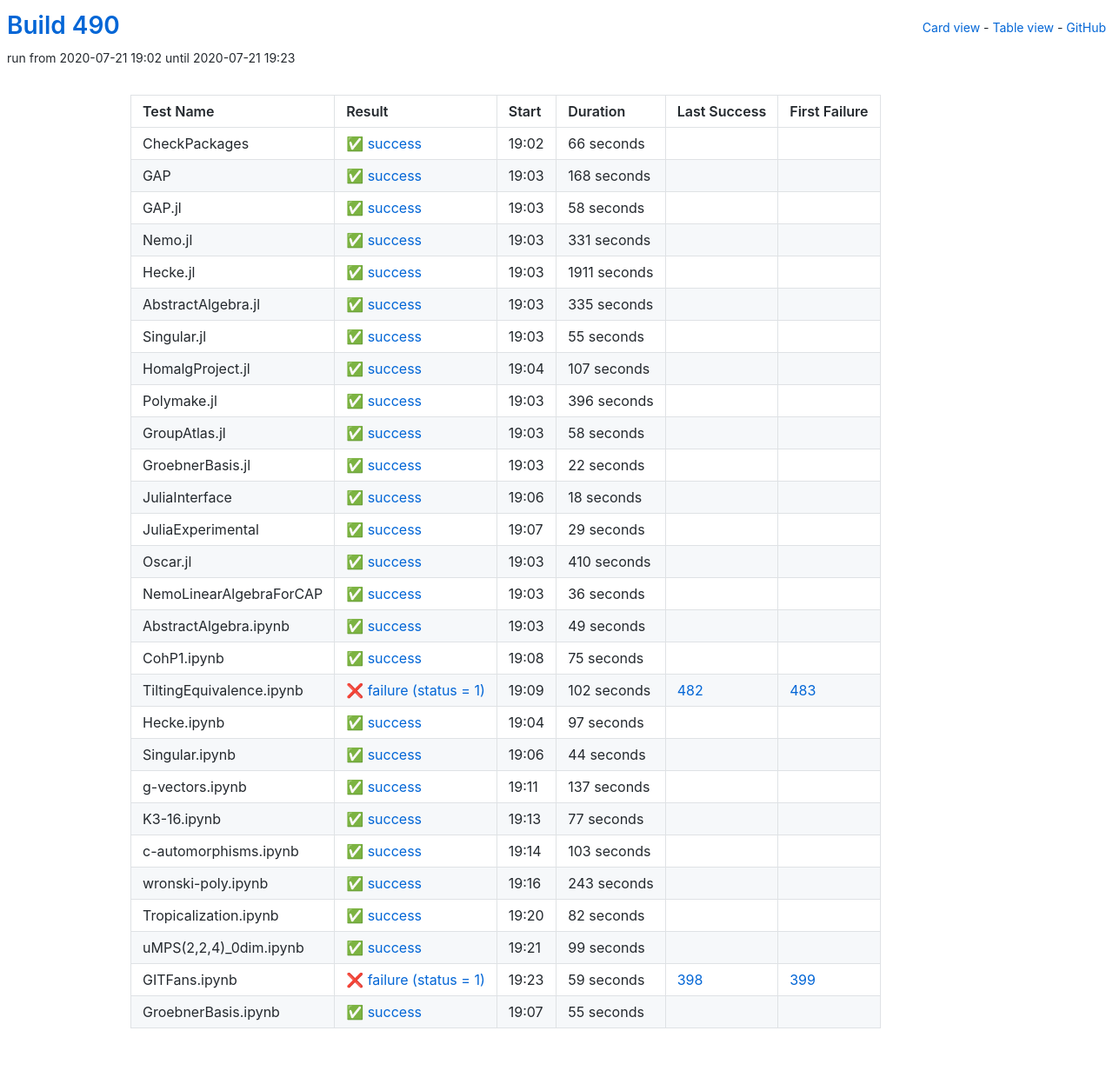
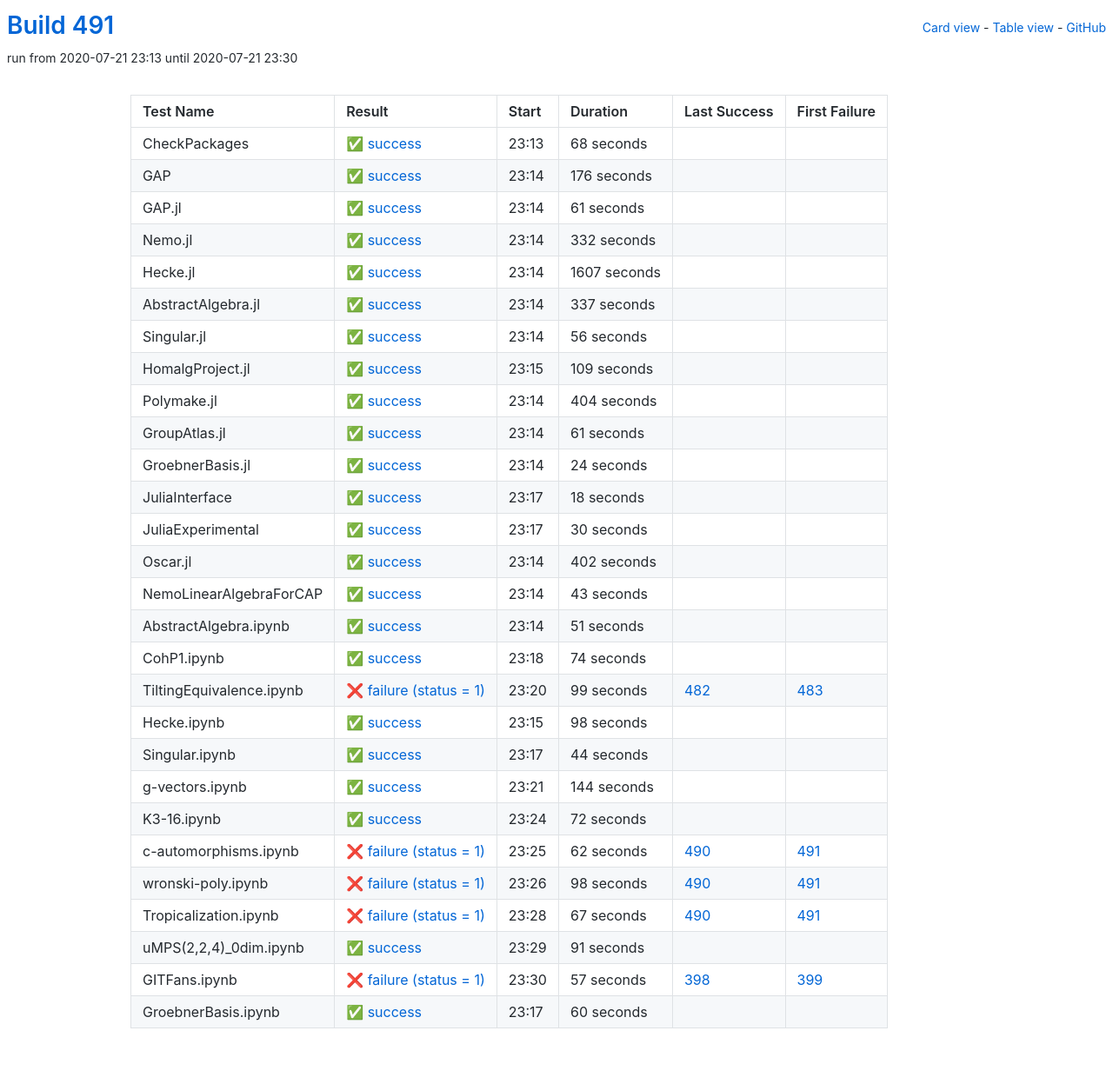
Before and after one commit to oscar-system/oscar-ci-status-stable, a Jekyll site: the page built from table.html, in a window 1280 px wide. Shown: the whole page at 87% size. Built offline with Jekyll 4.4.1, drawn with Linux system fonts in a browser that asks for light colours.

Commit message:
Build #491

```diff
--- a/_data/ci.yml
+++ b/_data/ci.yml
@@ -1,6 +1,6 @@
 ---
-build: 490
-build_url: https://oscarci.mathematik.uni-kl.de/job/oscar-stable/490/
+build: 491
+build_url: https://oscarci.mathematik.uni-kl.de/job/oscar-stable/491/
 job: oscar-stable
 organization: oscar-system
 repo: oscar-ci-status-stable
@@ -8,140 +8,140 @@ repourl: https://github.com/oscar-system/oscar-ci-status-stable
 tests:
 - name: CheckPackages
   id: checkpackages
-  log: https://oscarci.mathematik.uni-kl.de/job/oscar-stable/490/artifact/logs/build-490/CheckPackages.log
-  start: 2020-07-21 19:02
+  log: https://oscarci.mathematik.uni-kl.de/job/oscar-stable/491/artifact/logs/build-491/CheckPackages.log
+  start: 2020-07-21 23:13
   success: true
   exitcode: 0
   status: success
-  duration: 66
+  duration: 68
   last_success: false
   last_success_url:
   first_failure: false
   first_failure_url:
 - name: GAP
   id: gap
-  log: https://oscarci.mathematik.uni-kl.de/job/oscar-stable/490/artifact/logs/build-490/GAP.log
-  start: 2020-07-21 19:03
+  log: https://oscarci.mathematik.uni-kl.de/job/oscar-stable/491/artifact/logs/build-491/GAP.log
+  start: 2020-07-21 23:14
   success: true
   exitcode: 0
   status: success
-  duration: 168
+  duration: 176
   last_success: false
   last_success_url:
   first_failure: false
   first_failure_url:
 - name: GAP.jl
   id: gap-jl
-  log: https://oscarci.mathematik.uni-kl.de/job/oscar-stable/490/artifact/logs/build-490/GAP.jl.log
-  start: 2020-07-21 19:03
+  log: https://oscarci.mathematik.uni-kl.de/job/oscar-stable/491/artifact/logs/build-491/GAP.jl.log
+  start: 2020-07-21 23:14
   success: true
   exitcode: 0
   status: success
-  duration: 58
+  duration: 61
   last_success: false
   last_success_url:
   first_failure: false
   first_failure_url:
 - name: Nemo.jl
   id: nemo-jl
-  log: https://oscarci.mathematik.uni-kl.de/job/oscar-stable/490/artifact/logs/build-490/Nemo.jl.log
-  start: 2020-07-21 19:03
+  log: https://oscarci.mathematik.uni-kl.de/job/oscar-stable/491/artifact/logs/build-491/Nemo.jl.log
+  start: 2020-07-21 23:14
   success: true
   exitcode: 0
   status: success
-  duration: 331
+  duration: 332
   last_success: false
   last_success_url:
   first_failure: false
   first_failure_url:
 - name: Hecke.jl
   id: hecke-jl
-  log: https://oscarci.mathematik.uni-kl.de/job/oscar-stable/490/artifact/logs/build-490/Hecke.jl.log
-  start: 2020-07-21 19:03
+  log: https://oscarci.mathematik.uni-kl.de/job/oscar-stable/491/artifact/logs/build-491/Hecke.jl.log
+  start: 2020-07-21 23:14
   success: true
   exitcode: 0
   status: success
-  duration: 1911
+  duration: 1607
   last_success: false
   last_success_url:
   first_failure: false
   first_failure_url:
 - name: AbstractAlgebra.jl
   id: abstractalgebra-jl
-  log: https://oscarci.mathematik.uni-kl.de/job/oscar-stable/490/artifact/logs/build-490/AbstractAlgebra.jl.log
-  start: 2020-07-21 19:03
+  log: https://oscarci.mathematik.uni-kl.de/job/oscar-stable/491/artifact/logs/build-491/AbstractAlgebra.jl.log
+  start: 2020-07-21 23:14
   success: true
   exitcode: 0
   status: success
-  duration: 335
+  duration: 337
   last_success: false
   last_success_url:
   first_failure: false
   first_failure_url:
 - name: Singular.jl
   id: singular-jl
-  log: https://oscarci.mathematik.uni-kl.de/job/oscar-stable/490/artifact/logs/build-490/Singular.jl.log
-  start: 2020-07-21 19:03
+  log: https://oscarci.mathematik.uni-kl.de/job/oscar-stable/491/artifact/logs/build-491/Singular.jl.log
+  start: 2020-07-21 23:14
   success: true
   exitcode: 0
   status: success
-  duration: 55
+  duration: 56
   last_success: false
   last_success_url:
   first_failure: false
   first_failure_url:
 - name: HomalgProject.jl
   id: homalgproject-jl
-  log: https://oscarci.mathematik.uni-kl.de/job/oscar-stable/490/artifact/logs/build-490/HomalgProject.jl.log
-  start: 2020-07-21 19:04
+  log: https://oscarci.mathematik.uni-kl.de/job/oscar-stable/491/artifact/logs/build-491/HomalgProject.jl.log
+  start: 2020-07-21 23:15
   success: true
   exitcode: 0
   status: success
-  duration: 107
+  duration: 109
   last_success: false
   last_success_url:
   first_failure: false
   first_failure_url:
 - name: Polymake.jl
   id: polymake-jl
-  log: https://oscarci.mathematik.uni-kl.de/job/oscar-stable/490/artifact/logs/build-490/Polymake.jl.log
-  start: 2020-07-21 19:03
+  log: https://oscarci.mathematik.uni-kl.de/job/oscar-stable/491/artifact/logs/build-491/Polymake.jl.log
+  start: 2020-07-21 23:14
   success: true
   exitcode: 0
   status: success
-  duration: 396
+  duration: 404
   last_success: false
   last_success_url:
   first_failure: false
   first_failure_url:
 - name: GroupAtlas.jl
   id: groupatlas-jl
-  log: https://oscarci.mathematik.uni-kl.de/job/oscar-stable/490/artifact/logs/build-490/GroupAtlas.jl.log
-  start: 2020-07-21 19:03
+  log: https://oscarci.mathematik.uni-kl.de/job/oscar-stable/491/artifact/logs/build-491/GroupAtlas.jl.log
+  start: 2020-07-21 23:14
   success: true
   exitcode: 0
   status: success
-  duration: 58
+  duration: 61
   last_success: false
   last_success_url:
   first_failure: false
   first_failure_url:
 - name: GroebnerBasis.jl
   id: groebnerbasis-jl
-  log: https://oscarci.mathematik.uni-kl.de/job/oscar-stable/490/artifact/logs/build-490/GroebnerBasis.jl.log
-  start: 2020-07-21 19:03
+  log: https://oscarci.mathematik.uni-kl.de/job/oscar-stable/491/artifact/logs/build-491/GroebnerBasis.jl.log
+  start: 2020-07-21 23:14
   success: true
   exitcode: 0
   status: success
-  duration: 22
+  duration: 24
   last_success: false
   last_success_url:
   first_failure: false
   first_failure_url:
 - name: JuliaInterface
   id: juliainterface
-  log: https://oscarci.mathematik.uni-kl.de/job/oscar-stable/490/artifact/logs/build-490/JuliaInterface.log
-  start: 2020-07-21 19:06
+  log: https://oscarci.mathematik.uni-kl.de/job/oscar-stable/491/artifact/logs/build-491/JuliaInterface.log
+  start: 2020-07-21 23:17
   success: true
   exitcode: 0
   status: success
@@ -152,92 +152,92 @@ tests:
   first_failure_url:
 - name: JuliaExperimental
   id: juliaexperimental
-  log: https://oscarci.mathematik.uni-kl.de/job/oscar-stable/490/artifact/logs/build-490/JuliaExperimental.log
-  start: 2020-07-21 19:07
+  log: https://oscarci.mathematik.uni-kl.de/job/oscar-stable/491/artifact/logs/build-491/JuliaExperimental.log
+  start: 2020-07-21 23:17
   success: true
   exitcode: 0
   status: success
-  duration: 29
+  duration: 30
   last_success: false
   last_success_url:
   first_failure: false
   first_failure_url:
 - name: Oscar.jl
   id: oscar-jl
-  log: https://oscarci.mathematik.uni-kl.de/job/oscar-stable/490/artifact/logs/build-490/Oscar.jl.log
-  start: 2020-07-21 19:03
+  log: https://oscarci.mathematik.uni-kl.de/job/oscar-stable/491/artifact/logs/build-491/Oscar.jl.log
+  start: 2020-07-21 23:14
   success: true
   exitcode: 0
   status: success
-  duration: 410
+  duration: 402
   last_success: false
   last_success_url:
   first_failure: false
   first_failure_url:
 - name: NemoLinearAlgebraForCAP
   id: nemolinearalgebraforcap
-  log: https://oscarci.mathematik.uni-kl.de/job/oscar-stable/490/artifact/logs/build-490/NemoLinearAlgebraForCAP.log
-  start: 2020-07-21 19:03
+  log: https://oscarci.mathematik.uni-kl.de/job/oscar-stable/491/artifact/logs/build-491/NemoLinearAlgebraForCAP.log
+  start: 2020-07-21 23:14
   success: true
   exitcode: 0
   status: success
-  duration: 36
+  duration: 43
   last_success: false
   last_success_url:
   first_failure: false
   first_failure_url:
 - name: AbstractAlgebra.ipynb
   id: abstractalgebra-ipynb
-  log: https://oscarci.mathematik.uni-kl.de/job/oscar-stable/490/artifact/logs/build-490/AbstractAlgebra.ipynb.log
-  start: 2020-07-21 19:03
+  log: https://oscarci.mathematik.uni-kl.de/job/oscar-stable/491/artifact/logs/build-491/AbstractAlgebra.ipynb.log
+  start: 2020-07-21 23:14
   success: true
   exitcode: 0
   status: success
-  duration: 49
+  duration: 51
   last_success: false
   last_success_url:
   first_failure: false
   first_failure_url:
 - name: CohP1.ipynb
   id: cohp1-ipynb
-  log: https://oscarci.mathematik.uni-kl.de/job/oscar-stable/490/artifact/logs/build-490/CohP1.ipynb.log
-  start: 2020-07-21 19:08
+  log: https://oscarci.mathematik.uni-kl.de/job/oscar-stable/491/artifact/logs/build-491/CohP1.ipynb.log
+  start: 2020-07-21 23:18
   success: true
   exitcode: 0
   status: success
-  duration: 75
+  duration: 74
   last_success: false
   last_success_url:
   first_failure: false
   first_failure_url:
 - name: TiltingEquivalence.ipynb
   id: tiltingequivalence-ipynb
-  log: https://oscarci.mathematik.uni-kl.de/job/oscar-stable/490/artifact/logs/build-490/TiltingEquivalence.ipynb.log
-  start: 2020-07-21 19:09
+  log: https://oscarci.mathematik.uni-kl.de/job/oscar-stable/491/artifact/logs/build-491/TiltingEquivalence.ipynb.log
+  start: 2020-07-21 23:20
   success: false
   exitcode: 1
   status: failure
-  duration: 102
+  duration: 99
   last_success: 482
   last_success_url: https://oscarci.mathematik.uni-kl.de/job/oscar-stable/482/
   first_failure: 483
   first_failure_url: https://oscarci.mathematik.uni-kl.de/job/oscar-stable/483/
 - name: Hecke.ipynb
   id: hecke-ipynb
-  log: https://oscarci.mathematik.uni-kl.de/job/oscar-stable/490/artifact/logs/build-490/Hecke.ipynb.log
-  start: 2020-07-21 19:04
+  log: https://oscarci.mathematik.uni-kl.de/job/oscar-stable/491/artifact/logs/build-491/Hecke.ipynb.log
+  start: 2020-07-21 23:15
   success: true
   exitcode: 0
   status: success
-  duration: 97
+  duration: 98
   last_success: false
   last_success_url:
   first_failure: false
   first_failure_url:
 - name: Singular.ipynb
   id: singular-ipynb
-  log: https://oscarci.mathematik.uni-kl.de/job/oscar-stable/490/artifact/logs/build-490/Singular.ipynb.log
-  start: 2020-07-21 19:06
+  log: https://oscarci.mathematik.uni-kl.de/job/oscar-stable/491/artifact/logs/build-491/Singular.ipynb.log
+  start: 2020-07-21 23:17
   success: true
   exitcode: 0
   status: success
@@ -248,96 +248,96 @@ tests:
   first_failure_url:
 - name: g-vectors.ipynb
   id: g-vectors-ipynb
-  log: https://oscarci.mathematik.uni-kl.de/job/oscar-stable/490/artifact/logs/build-490/g-vectors.ipynb.log
-  start: 2020-07-21 19:11
+  log: https://oscarci.mathematik.uni-kl.de/job/oscar-stable/491/artifact/logs/build-491/g-vectors.ipynb.log
+  start: 2020-07-21 23:21
   success: true
   exitcode: 0
   status: success
-  duration: 137
+  duration: 144
   last_success: false
   last_success_url:
   first_failure: false
   first_failure_url:
 - name: K3-16.ipynb
   id: k3-16-ipynb
-  log: https://oscarci.mathematik.uni-kl.de/job/oscar-stable/490/artifact/logs/build-490/K3-16.ipynb.log
-  start: 2020-07-21 19:13
+  log: https://oscarci.mathematik.uni-kl.de/job/oscar-stable/491/artifact/logs/build-491/K3-16.ipynb.log
+  start: 2020-07-21 23:24
   success: true
   exitcode: 0
   status: success
-  duration: 77
+  duration: 72
   last_success: false
   last_success_url:
   first_failure: false
   first_failure_url:
 - name: c-automorphisms.ipynb
   id: c-automorphisms-ipynb
-  log: https://oscarci.mathematik.uni-kl.de/job/oscar-stable/490/artifact/logs/build-490/c-automorphisms.ipynb.log
-  start: 2020-07-21 19:14
+  log: https://oscarci.mathematik.uni-kl.de/job/oscar-stable/491/artifact/logs/build-491/c-automorphisms.ipynb.log
+  start: 2020-07-21 23:25
+  success: false
+  exitcode: 1
+  status: failure
+  duration: 62
+  last_success: 490
+  last_success_url: https://oscarci.mathematik.uni-kl.de/job/oscar-stable/490/
+  first_failure: 491
+  first_failure_url: https://oscarci.mathematik.uni-kl.de/job/oscar-stable/491/
+- name: wronski-poly.ipynb
+  id: wronski-poly-ipynb
+  log: https://oscarci.mathematik.uni-kl.de/job/oscar-stable/491/artifact/logs/build-491/wronski-poly.ipynb.log
+  start: 2020-07-21 23:26
+  success: false
+  exitcode: 1
+  status: failure
+  duration: 98
+  last_success: 490
+  last_success_url: https://oscarci.mathematik.uni-kl.de/job/oscar-stable/490/
+  first_failure: 491
+  first_failure_url: https://oscarci.mathematik.uni-kl.de/job/oscar-stable/491/
+- name: Tropicalization.ipynb
+  id: tropicalization-ipynb
+  log: https://oscarci.mathematik.uni-kl.de/job/oscar-stable/491/artifact/logs/build-491/Tropicalization.ipynb.log
+  start: 2020-07-21 23:28
+  success: false
+  exitcode: 1
+  status: failure
+  duration: 67
+  last_success: 490
+  last_success_url: https://oscarci.mathematik.uni-kl.de/job/oscar-stable/490/
+  first_failure: 491
+  first_failure_url: https://oscarci.mathematik.uni-kl.de/job/oscar-stable/491/
+- name: uMPS(2,2,4)_0dim.ipynb
+  id: umps-2-2-4-0dim-ipynb
+  log: https://oscarci.mathematik.uni-kl.de/job/oscar-stable/491/artifact/logs/build-491/uMPS-2-2-4-_0dim.ipynb.log
+  start: 2020-07-21 23:29
   success: true
   exitcode: 0
   status: success
-  duration: 103
-  last_success: false
-  last_success_url:
-  first_failure: false
-  first_failure_url:
-- name: wronski-poly.ipynb
-  id: wronski-poly-ipynb
-  log: https://oscarci.mathematik.uni-kl.de/job/oscar-stable/490/artifact/logs/build-490/wronski-poly.ipynb.log
-  start: 2020-07-21 19:16
-  success: true
-  exitcode: 0
-  status: success
-  duration: 243
-  last_success: false
-  last_success_url:
-  first_failure: false
-  first_failure_url:
-- name: Tropicalization.ipynb
-  id: tropicalization-ipynb
-  log: https://oscarci.mathematik.uni-kl.de/job/oscar-stable/490/artifact/logs/build-490/Tropicalization.ipynb.log
-  start: 2020-07-21 19:20
-  success: true
-  exitcode: 0
-  status: success
-  duration: 82
-  last_success: false
-  last_success_url:
-  first_failure: false
-  first_failure_url:
-- name: uMPS(2,2,4)_0dim.ipynb
-  id: umps-2-2-4-0dim-ipynb
-  log: https://oscarci.mathematik.uni-kl.de/job/oscar-stable/490/artifact/logs/build-490/uMPS-2-2-4-_0dim.ipynb.log
-  start: 2020-07-21 19:21
-  success: true
-  exitcode: 0
-  status: success
-  duration: 99
+  duration: 91
   last_success: false
   last_success_url:
   first_failure: false
   first_failure_url:
 - name: GITFans.ipynb
   id: gitfans-ipynb
-  log: https://oscarci.mathematik.uni-kl.de/job/oscar-stable/490/artifact/logs/build-490/GITFans.ipynb.log
-  start: 2020-07-21 19:23
+  log: https://oscarci.mathematik.uni-kl.de/job/oscar-stable/491/artifact/logs/build-491/GITFans.ipynb.log
+  start: 2020-07-21 23:30
   success: false
   exitcode: 1
   status: failure
-  duration: 59
+  duration: 57
   last_success: 398
   last_success_url: https://oscarci.mathematik.uni-kl.de/job/oscar-stable/398/
   first_failure: 399
   first_failure_url: https://oscarci.mathematik.uni-kl.de/job/oscar-stable/399/
 - name: GroebnerBasis.ipynb
   id: groebnerbasis-ipynb
-  log: https://oscarci.mathematik.uni-kl.de/job/oscar-stable/490/artifact/logs/build-490/GroebnerBasis.ipynb.log
-  start: 2020-07-21 19:07
+  log: https://oscarci.mathematik.uni-kl.de/job/oscar-stable/491/artifact/logs/build-491/GroebnerBasis.ipynb.log
+  start: 2020-07-21 23:17
   success: true
   exitcode: 0
   status: success
-  duration: 55
+  duration: 60
   last_success: false
   last_success_url:
   first_failure: false
```
Also changed, not shown: README.md.
